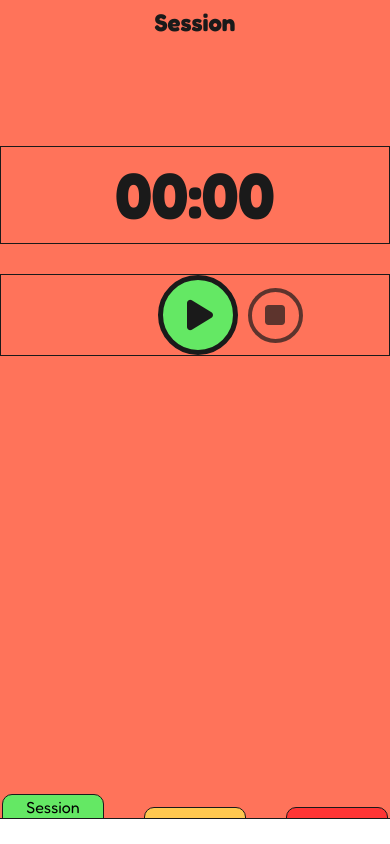
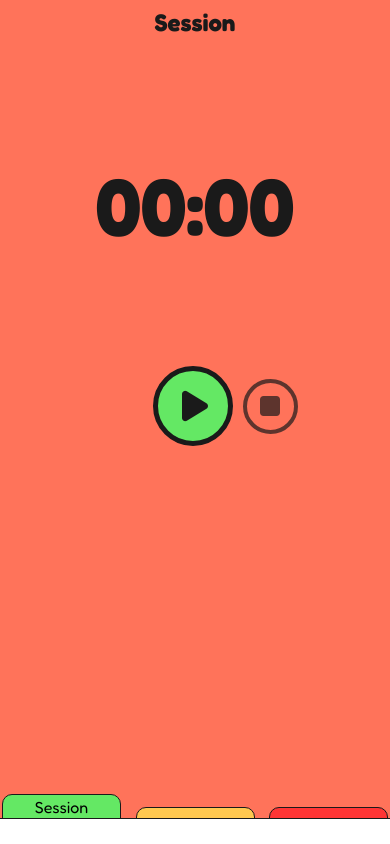
Before and after one commit to shojinPy/Pomodoro, a website built with Vite: page App/index.html in a window 390 px wide. Built offline with nearby package versions, Linux system fonts and the light colour scheme.

Commit message:
Added responsiveness feature

```diff
--- a/App/style.css
+++ b/App/style.css
@@ -20,6 +20,8 @@
 
 body {
   background-color: var(--clr-red);
+  max-width: 768px;
+  margin: 0 auto;
 }
 
 /* Header style */
@@ -36,19 +38,15 @@ header {
   margin: 100px 0 0px 0;
   font-size: 2em;
   text-align: center;
-
-  border: 1px solid var(--clr-black);
 }
 
 /* Button container style */
 .button-container {
-  margin: 30px 0 100px 0;
+  margin: 100px 0 100px 0;
   display: flex;
   justify-content: center;
   align-items: center;
   gap: 10px;
-
-  border: 1px solid var(--clr-black);
 }
 
 .button-container button i {
@@ -59,7 +57,7 @@ header {
 .button-container #play-button {
   height: 80px;
   width: 80px;
-  margin-left: 70px;
+  margin-left: 60px;
   padding-left: 5px;
   background-color: var(--clr-green);
   border: 5px solid var(--clr-black);
@@ -85,7 +83,7 @@ header {
 .button-container #pause-button {
   height: 80px;
   width: 80px;
-  margin-left: 70px;
+  margin-left: 60px;
   background-color: var(--clr-blue);
   border: 5px solid var(--clr-black);
   border-radius: 50%;
@@ -139,7 +137,7 @@ header {
 }
 
 .selection-container ul li {
-  width: 100px;
+  width: 30%;
   margin: 0 2px;
   background-color: blue;
   border: 1px solid var(--clr-black);
@@ -166,3 +164,10 @@ header {
   top: -12px;
   right: 0;
 }
+
+@media screen and (min-width: 320px) {
+
+  .time-container {
+    font-size: 2.5em;
+  }
+}
```
